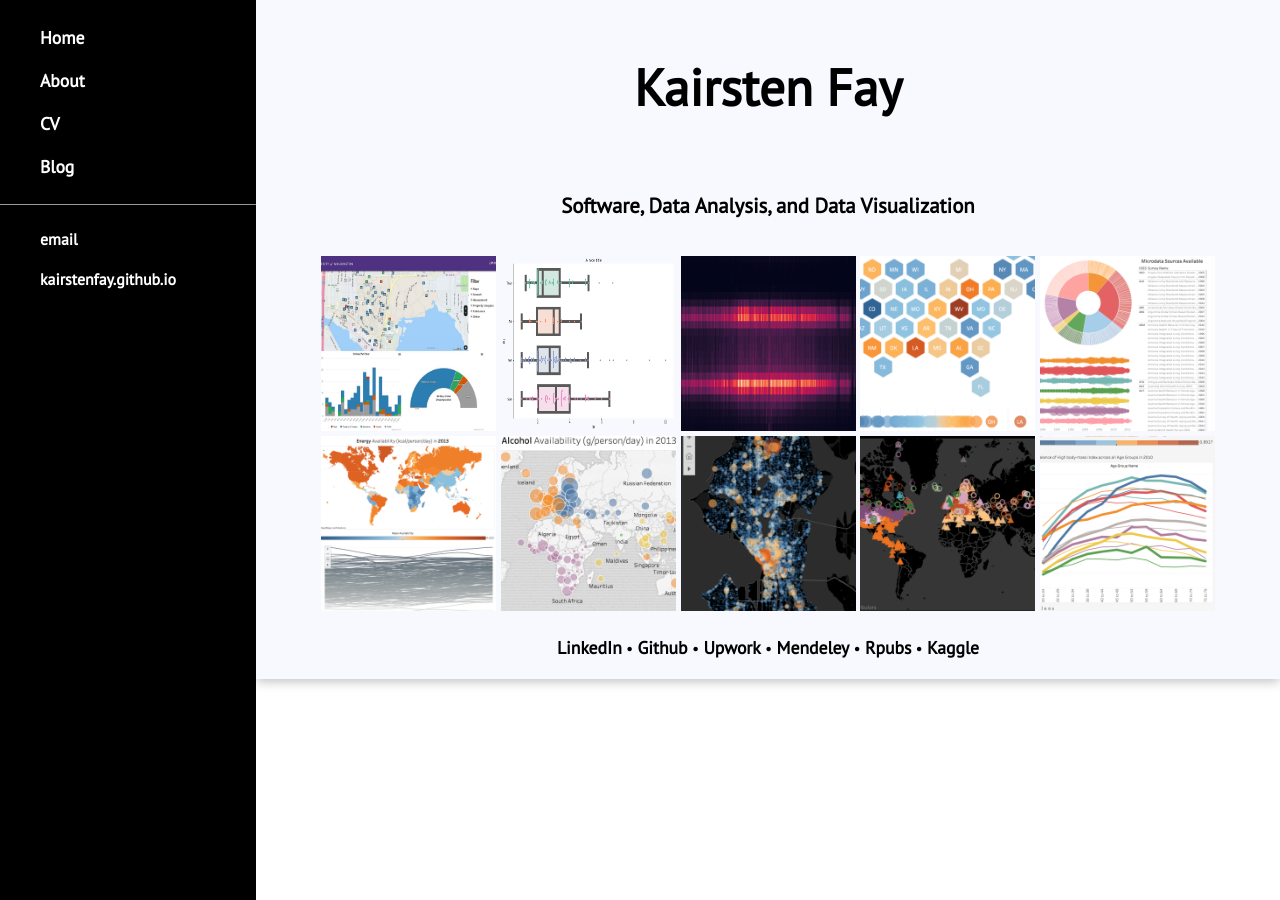
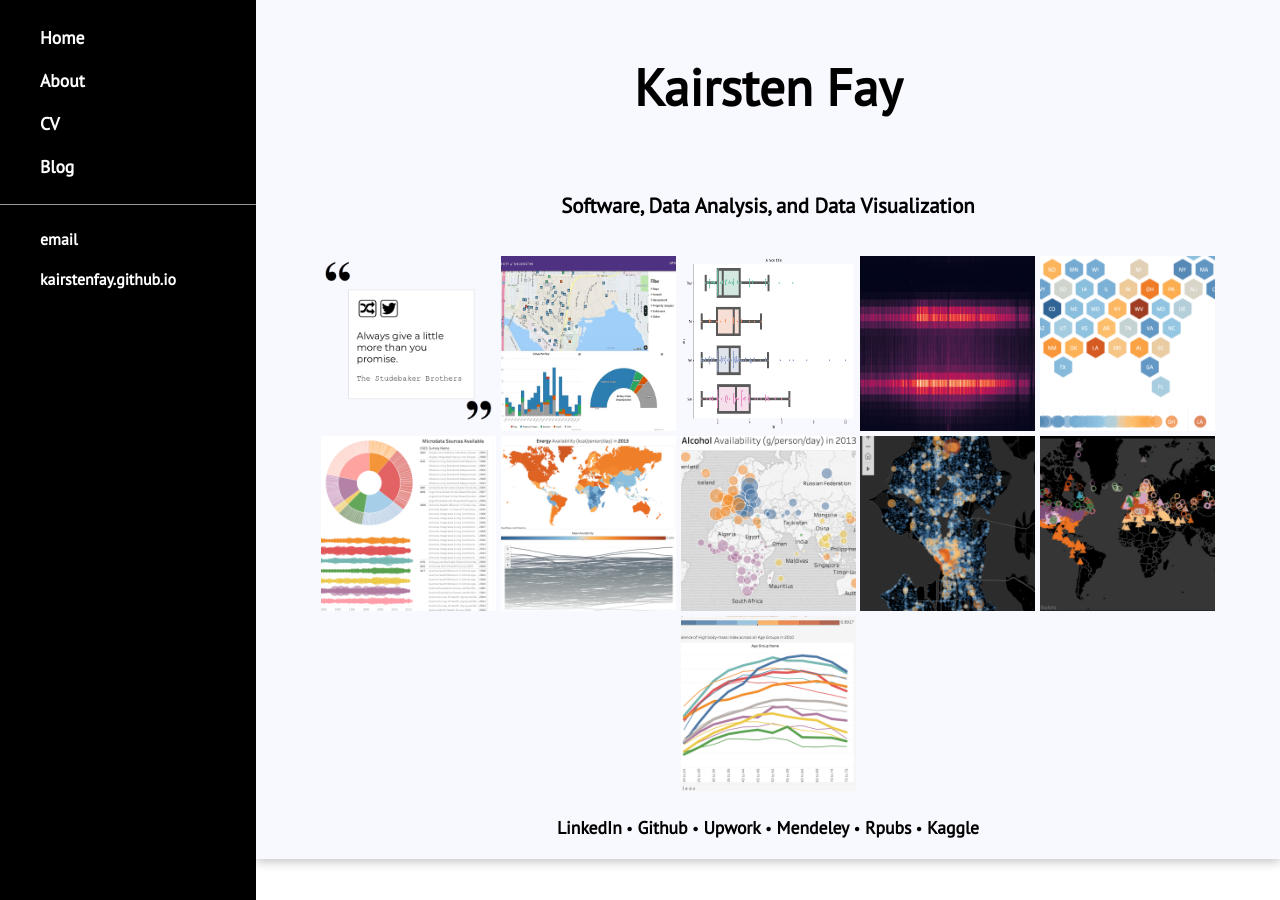
Before and after one commit to kairstenfay/kairstenfay.github.io, a Jekyll site: the page built from index.html, in a window 1280 px wide. Built offline with Jekyll 4.4.1, drawn with Linux system fonts in a browser that asks for light colours.

Commit message:
Adding quote machine project to home page

```diff
--- a/index.html
+++ b/index.html
@@ -19,6 +19,11 @@ statistical analysis inference computer science software engineer -->
     <div style="display: flex; justify-content: center;">
 
         <div style="display: table; align-self: center; width:100%">
+                <a href="http://dskxt8vu1qup2.cloudfront.net/">
+                <img class="link cell"
+                     src="images/thumbnail_react_quote_machine.png?raw=true"
+                     alt="Design Quote Machine"/></a>
+
                 <a href="https://baddawgs.andrey.ninja/">
                 <img class="link cell"
                    src="https://github.com/kairstenfay/kairstenfay.github.io/blob/master/images/thumbnail_uw_crime_log.jpg?raw=true"
```
Also changed, not shown: images/thumbnail_react_quote_machine.png (added).
